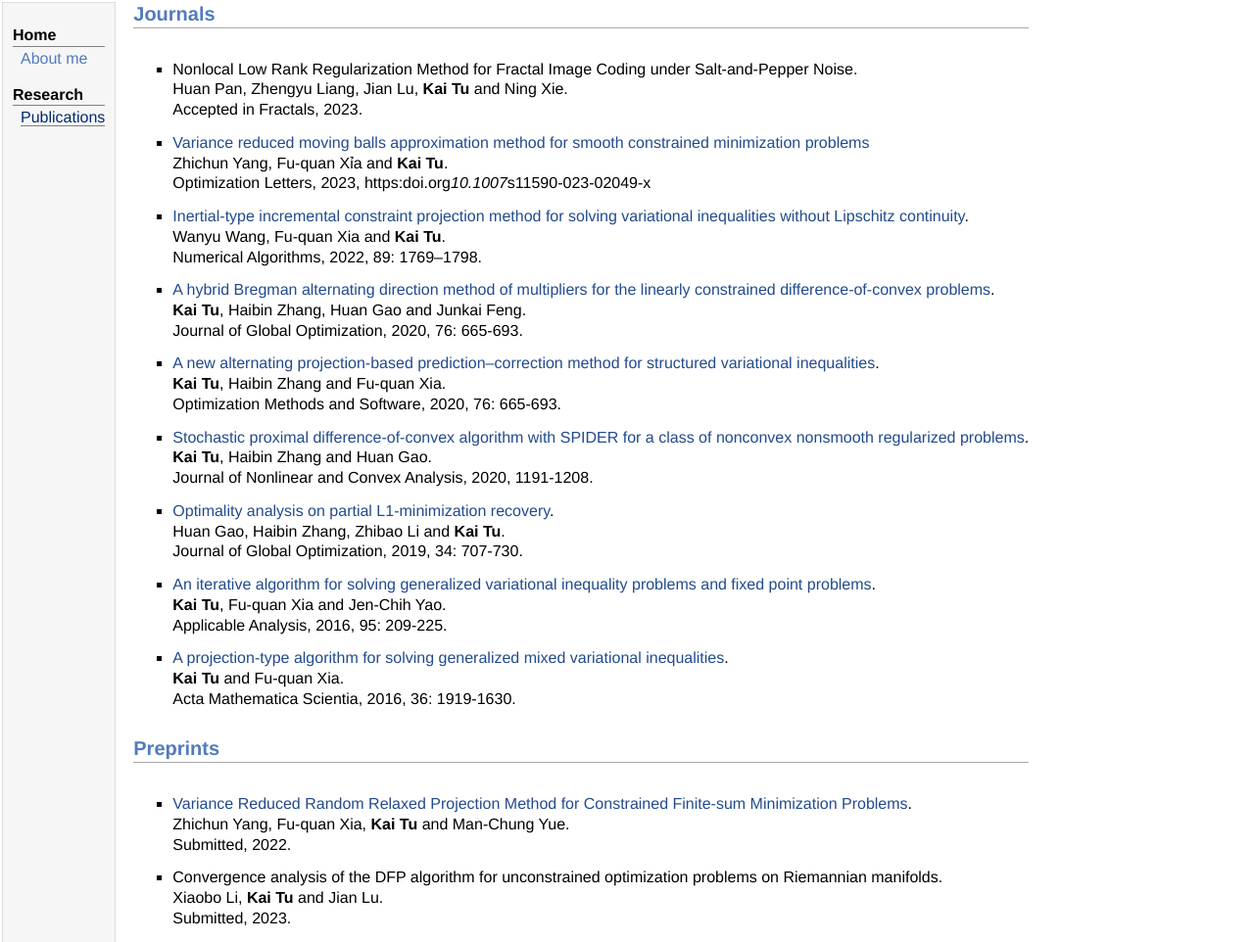
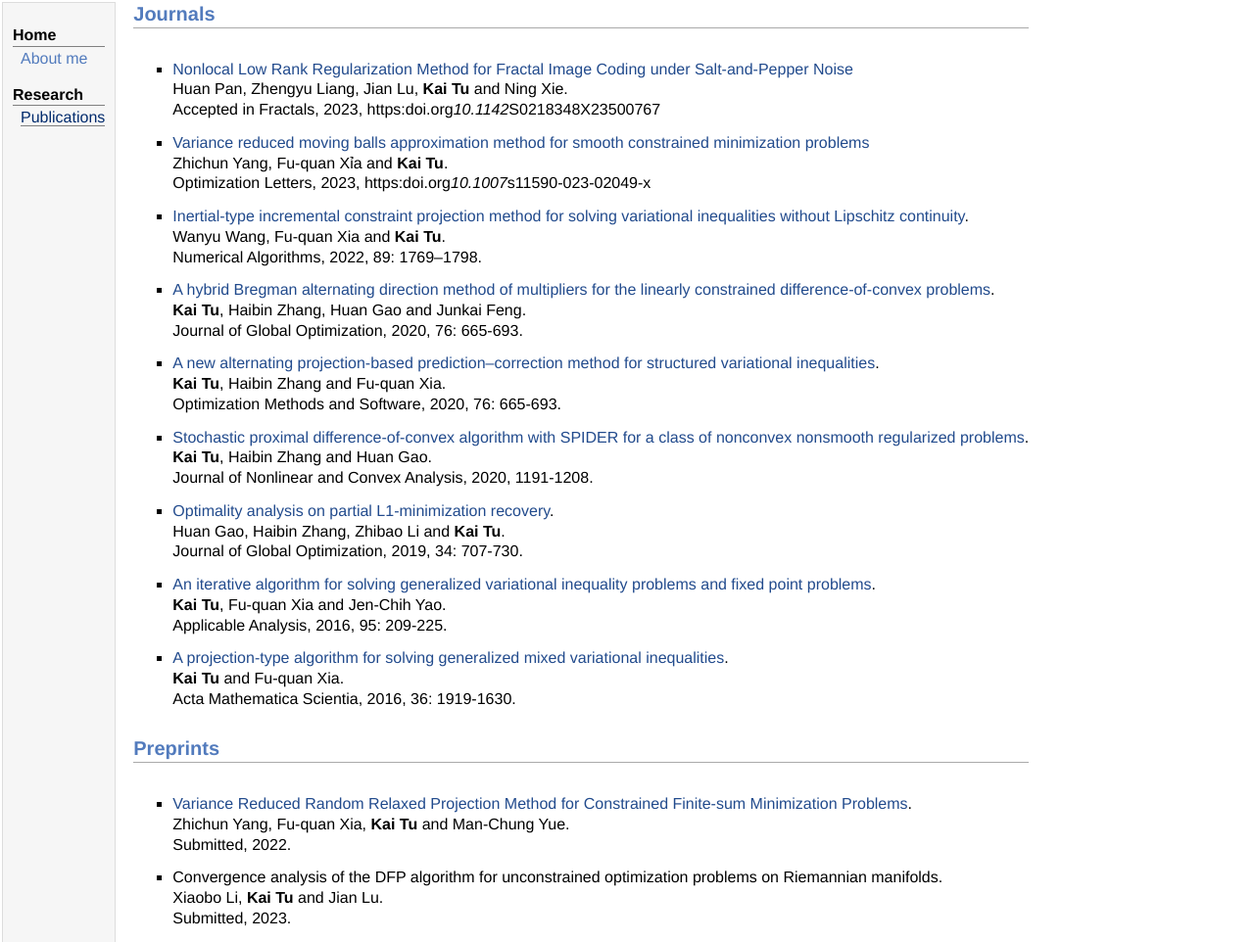
Before and after one commit to kaitu02/kaitu02.github.io, a plain HTML site: page publications.html in a window 1280 px wide. Shown: the top 962 px of the page at 98% size. Drawn offline with nearby package versions, Linux system fonts and the light colour scheme; some packages are replaced by stand-ins of ours.

Commit message:
the second paper in 2023

```diff
--- a/publications.html
+++ b/publications.html
@@ -30,11 +30,11 @@ MathJax.Hub.Config({
 <p><br />
 </p>
 <ul>
-<li><p>Nonlocal Low Rank Regularization Method for Fractal Image Coding under Salt-and-Pepper Noise.
+<li><p><a href="https://doi.org/10.1142/S0218348X23500767" target=&ldquo;blank&rdquo;>Nonlocal Low Rank Regularization Method for Fractal Image Coding under Salt-and-Pepper Noise</a>
 <br />
 Huan Pan, Zhengyu Liang, Jian Lu, <b>Kai Tu</b> and Ning Xie.
 <br />
-Accepted in Fractals, 2023.
+Accepted in Fractals, 2023, https:<i></i>doi.org<i>10.1142</i>S0218348X23500767
 </p>
 </li>
 </ul>
```
Also changed, not shown: MENU.html (+1 -1 lines), 1 other file.
